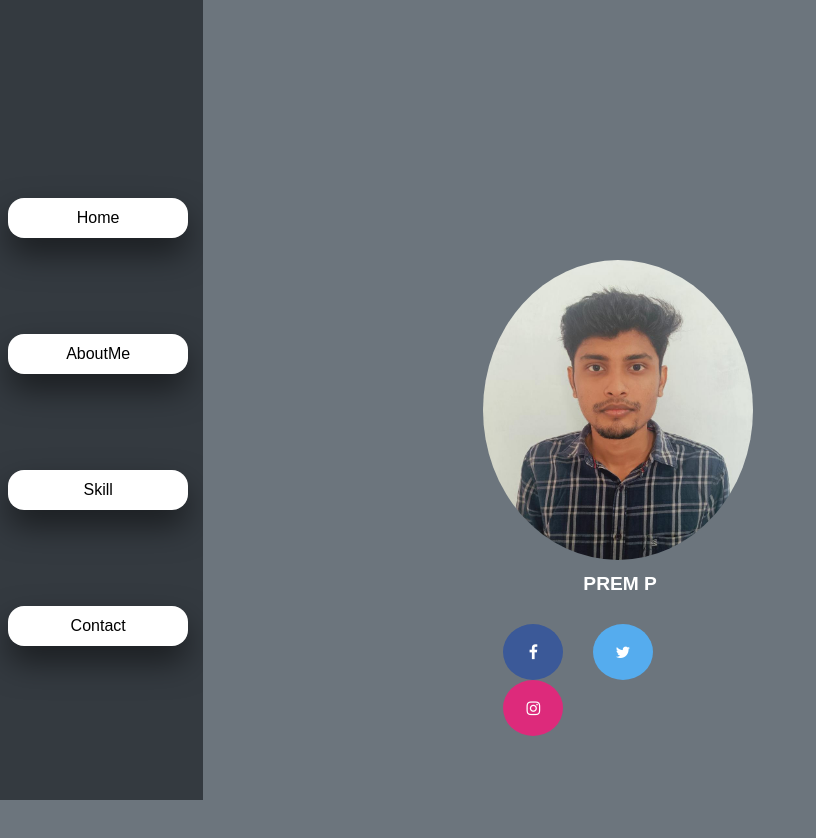
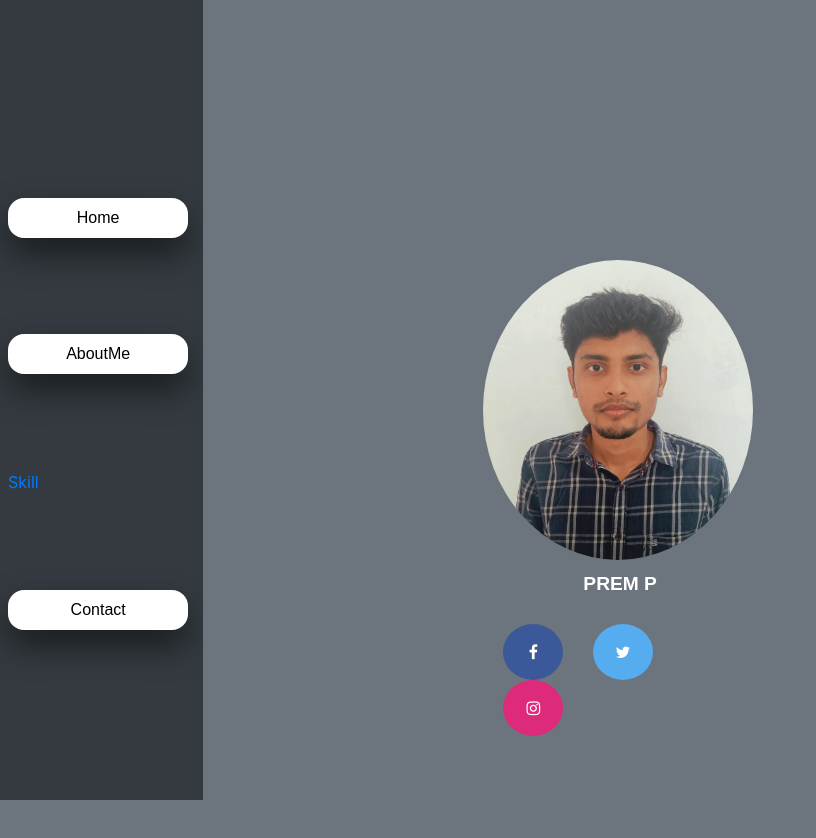
Before and after one commit to Premp22/PortfolioPage, a plain HTML site: page index.html in a window 1280 px wide. Shown: the top 838 px of the page, without its empty margins (0-816 px from the left). Drawn offline with nearby package versions, Linux system fonts and the light colour scheme.

Commit message:
s is just testing just as ususal

```diff
--- a/index.html
+++ b/index.html
@@ -23,7 +23,7 @@
           </a>
           </li>
           <li class="nav-item py-5 ml-2">
-            <a class="nav-link text-center" href="skill.html">Skill</a>
+            <a class="nav-lirnk text-center" href="skill.html">Skill</a>
           </li>
           <li class="nav-item py-5 ml-2 ">
             <a class="nav-link text-center " href="contact.html">Contact</a>
```
